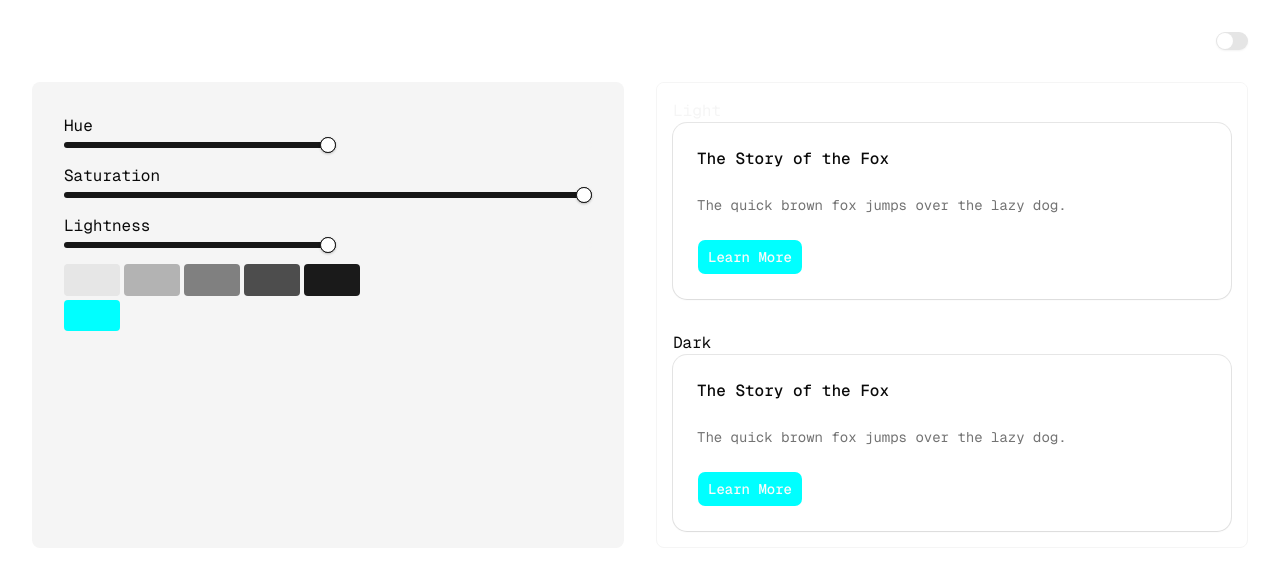
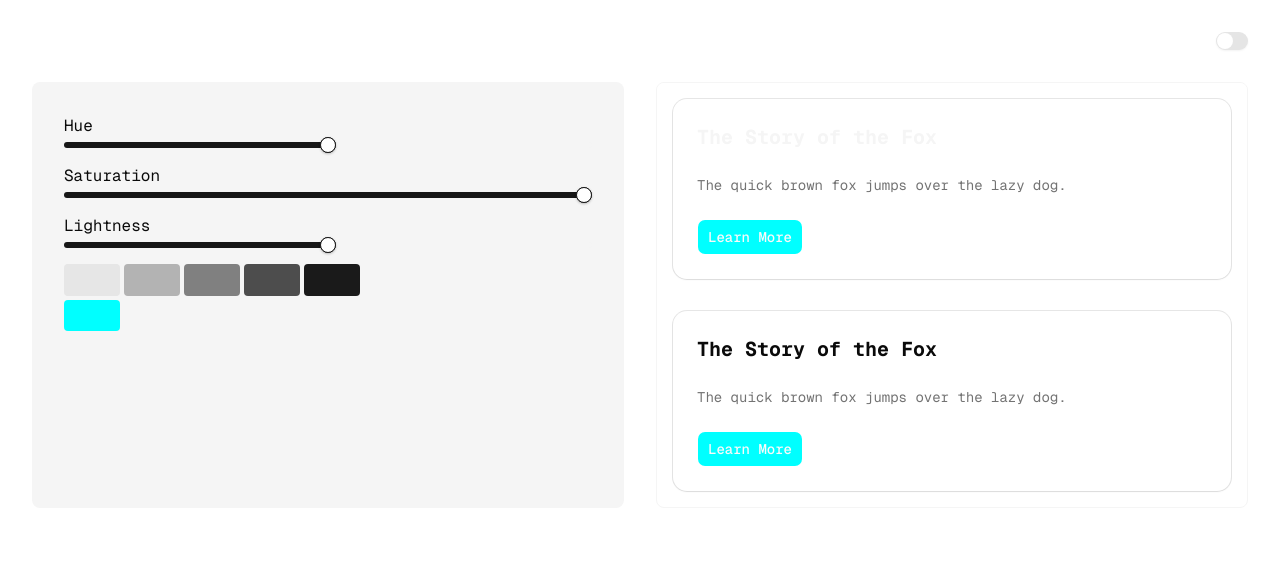
Before and after one commit to kevinakahoshi/theme-builder, a Next.js app: page / in a window 1280 px wide. Shown: the top 570 px of the page. Built offline with nearby package versions, Linux system fonts and the light colour scheme.

Commit message:
Working on adding light and dark variations for card

```diff
--- a/app/page.tsx
+++ b/app/page.tsx
@@ -23,12 +23,10 @@ export default function Page() {
       </div>
       <div className="rounded-md border border-muted grid grid-rows-2 overflow-hidden">
         <div className="p-4 bg-white text-accent">
-          <p>Light</p>
-          <DisplayCard />
+          <DisplayCard mode="light" />
         </div>
         <div className="p-4">
-          <p>Dark</p>
-          <DisplayCard />
+          <DisplayCard mode="dark" />
         </div>
       </div>
     </section>
--- a/components/DisplayCard/DisplayCard.tsx
+++ b/components/DisplayCard/DisplayCard.tsx
@@ -1,6 +1,7 @@
 'use client';
 
 import { hslAtom } from '@/lib/atoms/hsl';
+import { cn } from '@/lib/utils';
 import { useAtomValue } from 'jotai';
 import { Button } from '../ui/button';
 import {
@@ -12,13 +13,31 @@ import {
   CardTitle,
 } from '../ui/card';
 
-export const DisplayCard = () => {
+type Mode = 'light' | 'dark';
+
+type DisplayCardProps = {
+  mode: Mode;
+};
+
+const getLightModeClasses = () => [
+  'bg-[hsl(0 0% 10%)]',
+  'text-[hsl(0 0% 95%)]',
+];
+
+const getDarkModeClasses = () => ['text-[hsl(0 0% 5%)]'];
+
+const getModeClasses = (mode: Mode) =>
+  mode === 'light' ? getLightModeClasses() : getDarkModeClasses();
+
+export const DisplayCard = ({ mode }: DisplayCardProps) => {
   const { hue, saturation, lightness } = useAtomValue(hslAtom);
 
   return (
-    <Card>
+    <Card className={cn(mode, ...getModeClasses(mode))}>
       <CardHeader>
-        <CardTitle>The Story of the Fox</CardTitle>
+        <CardTitle className={cn('text-xl font-bold')}>
+          The Story of the Fox
+        </CardTitle>
       </CardHeader>
       <CardContent>
         <CardDescription>
```
